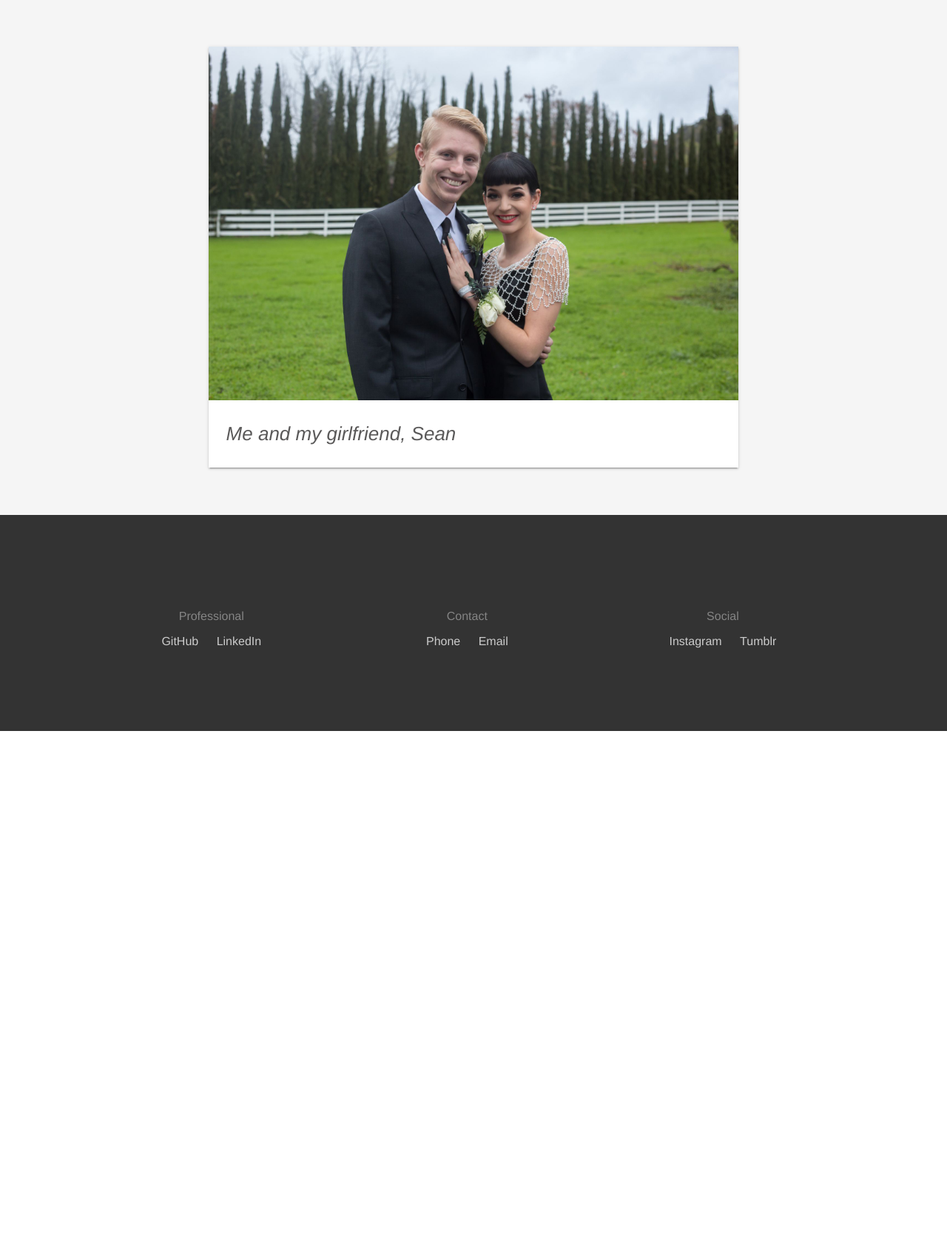
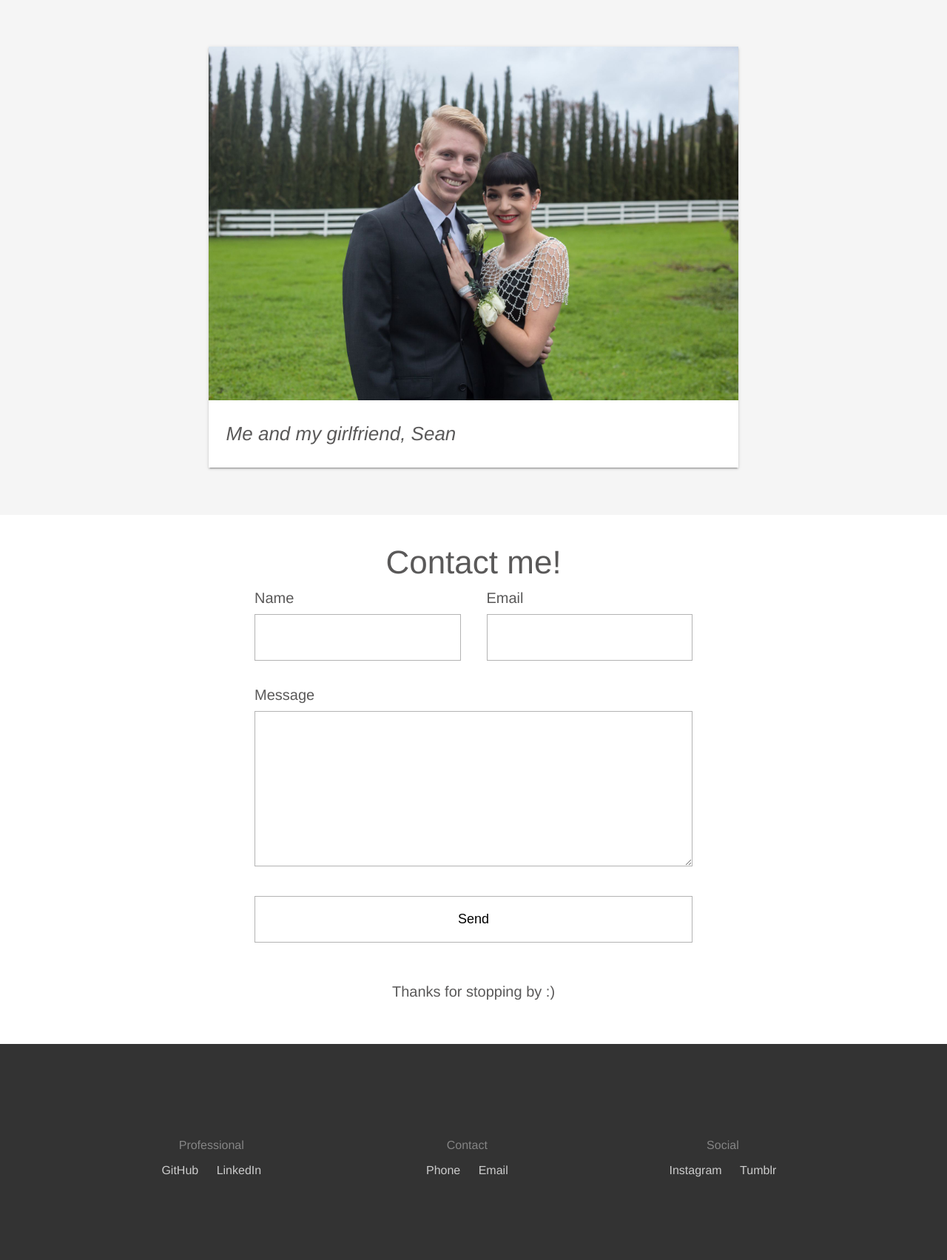
Before and after one commit to KristianWindsor/kristianwindsor.com, a PHP site: page / in a window 1280 px wide. Shown: the part 3258-4961 px from the top of the page at 74% size. Before the commit the page ends 4246 px from the top, so only its background shows below. Run offline with PHP 8.4, Linux system fonts and the light colour scheme.

Commit message:
added contact form

```diff
--- a/src/index.html
+++ b/src/index.html
@@ -144,7 +144,7 @@
 					</div>
 				</div>
 			</div>
-		</div><!--
+		</div>
 		<div class="section">
 			<div class="section-title">
 				<a href="#">
@@ -153,13 +153,23 @@
 			</div>
 			<div class="section-content">
 				<form id="contact">
-					Name<br>
-					<input type="input" />
-					Email<br>
-					<input type="input" />
-					Message<br>
-					<textarea rows="8"></textarea>
-					<input type="button" value="Send" />
+					<div class="wrapper">
+						<div class="half">
+							<div class="left">
+								Name<br>
+								<input type="input" class="input" />
+							</div>
+						</div>
+						<div class="half">
+							<div class="right">
+								Email<br>
+								<input type="input" class="input" />
+							</div>
+						</div>
+						Message<br>
+						<textarea rows="8" class="input"></textarea>
+						<input type="button" value="Send" id="send" class="input"/>
+					</div>
 				</form>
 			</div>
 			<div class="section-title">
@@ -167,7 +177,7 @@
 					Thanks for stopping by :)
 				</p>
 			</div>
-		</div>-->
+		</div>
 		<div id="bye">
 			<div class="footer">
 				<p class="footer-title">
--- a/src/style.css
+++ b/src/style.css
@@ -11,11 +11,13 @@ img {
   width: 100%;
   display: block;
 }
+
 #hi {
   text-align: center;
   font-size: 40px;
   padding: 34vh 0;
 }
+
 .section {
   padding: 3vw 2vw;
   text-align: center;
@@ -34,8 +36,7 @@ img {
 .section-title a:not(.no-link):hover {
   color: #00AFF0;
 }
-.section-content {
-}
+
 .project {
   display: inline-block;
   vertical-align:top;
@@ -75,29 +76,46 @@ img {
   display: block;
   width: 100%;
 }
+
 #photo-of-me {
   width: 56vw;
 }
+
 #contact {
   width: 50vw;
   margin: 0 auto;
   text-align: left;
 }
-#contact input, #contact textarea {
+.wrapper {
+  margin: 0 24px;
+}
+.input {
   width: 100%;
   padding: 20px;
   margin: 10px 0 35px;
   font-size: 18px;
   outline: 0;
-  border: 1px #fff solid;
+  border: 1px #B3B3B3 solid;
   background-color: #fff;
+  box-sizing: border-box;
 }
-#contact input:hover, #contact textarea:hover {
-  border: 1px #B3B3B3 solid;
-}
-#contact input:focus, #contact textarea:focus {
+.input:hover, .input:focus {
   border: 1px #5a5959 solid;
 }
+#send {
+  margin-top: 0;
+}
+.half {
+  width: 50%;
+  float: left;
+}
+.left {
+  margin-right: 17.5px;
+}
+.right {
+  margin-left: 17.5px;
+}
+
 #bye {
   padding: 14vh 9vw;
   background-color: #333333;
@@ -122,11 +140,12 @@ img {
   color: #ffffff;
   border-bottom: 1px solid;
 }
+
 @media (max-width: 1050px) {
   .project {
     width: 42vw;
   }
-  #photo-of-me {
+  #photo-of-me, #contact {
     width: 89vw;
   }
 }
@@ -170,8 +189,14 @@ img {
     padding: 0;
     margin: 2vw 0;
   }
-  #photo-of-me {
+  #photo-of-me, #contact {
     width: 100%;
     padding: 2vh 0;
   }
+  .half {
+    width: 100%;
+  }
+  .left, .right {
+    margin: 0;
+  }
 }
```
